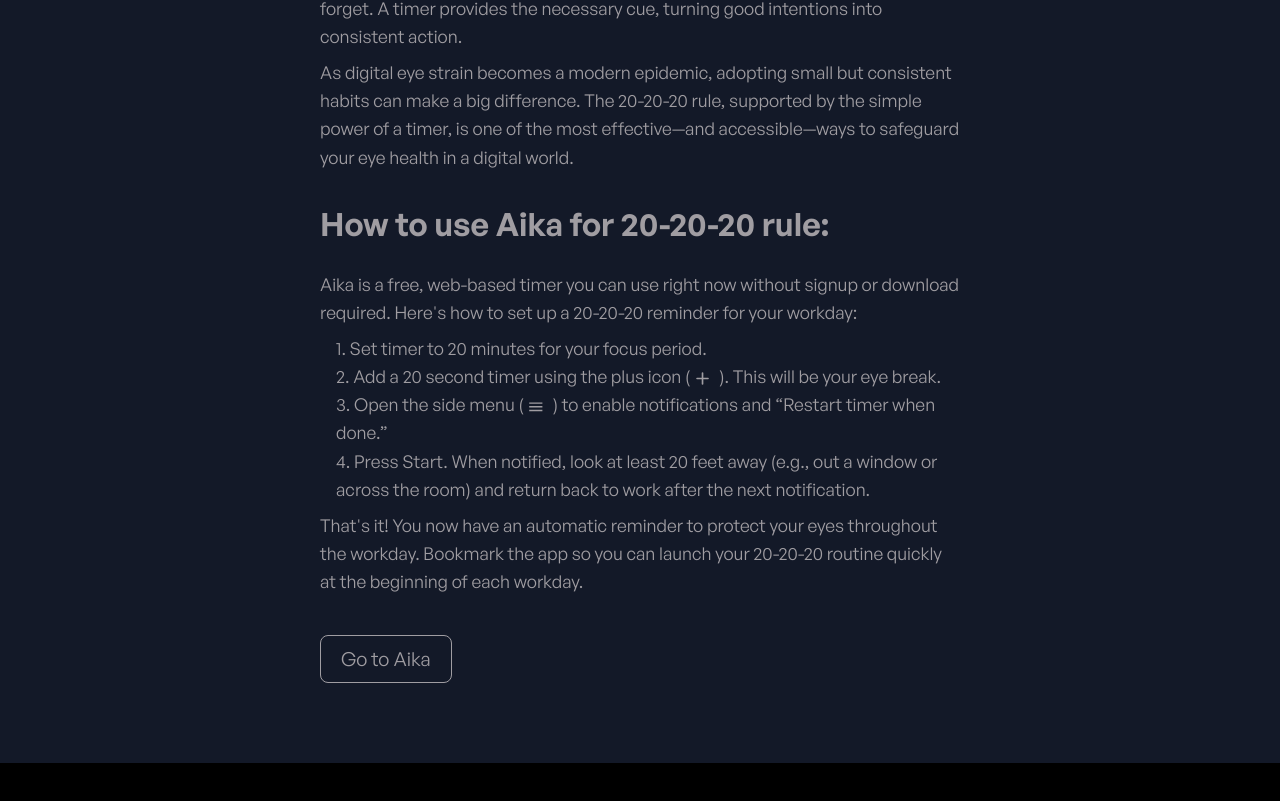
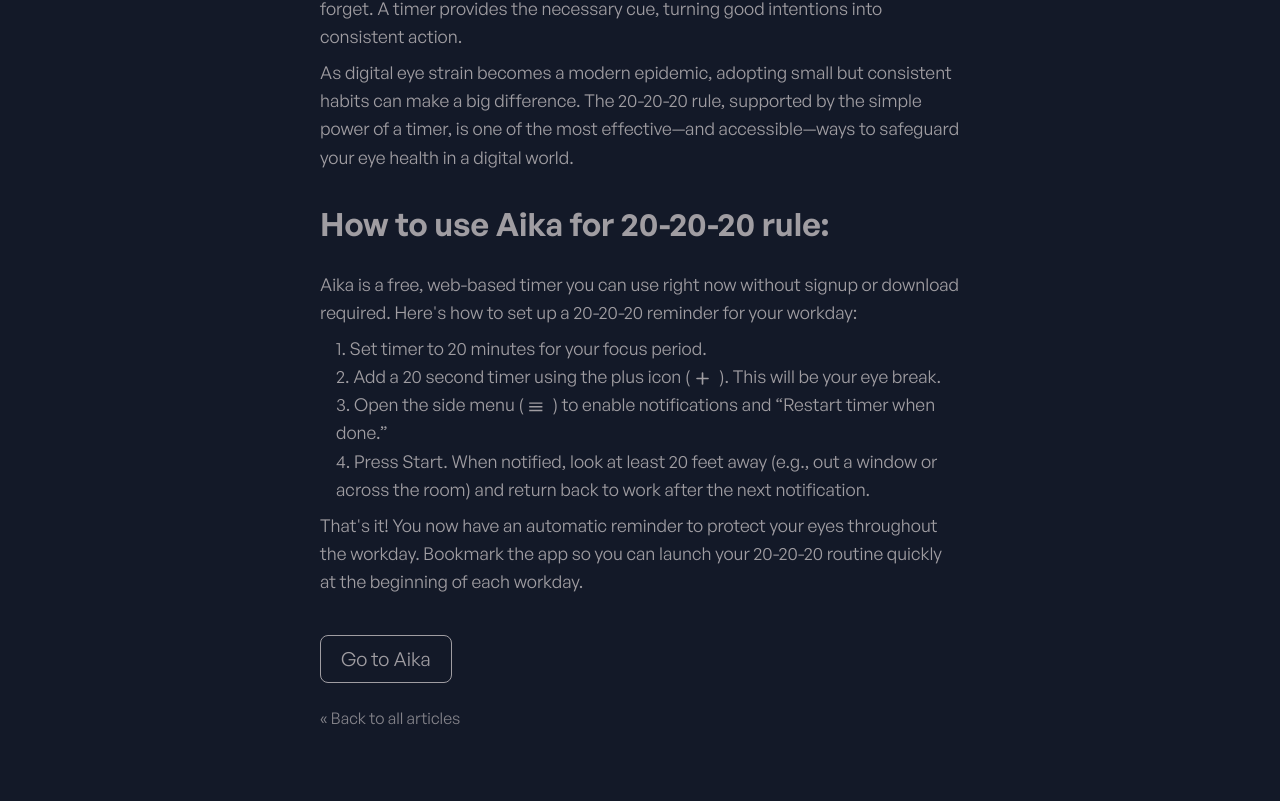
Before and after one commit to sund4e/timer, a Next.js app: page /articles/20-20-20-rule in a window 1280 px wide. Shown: the part 4662-5463 px from the top of the page. Before the commit the page ends 5425 px from the top, so only its background shows below. Built offline with nearby package versions, Linux system fonts and the light colour scheme; no server answers.

Commit message:
back link

```diff
--- a/components/ArticlePage/ArticlePage.tsx
+++ b/components/ArticlePage/ArticlePage.tsx
@@ -50,7 +50,6 @@ const ContentContainer = styled.div`
 `;
 
 const ActionButton = styled(Button)`
-  margin-top: 2rem;
   font-size: 1.2rem;
   background-color: ${({ theme }) => theme.colors.primary};
   border: 1px solid ${({ theme }) => theme.colors.light};
@@ -59,6 +58,25 @@ const ActionButton = styled(Button)`
   &:hover:not(:disabled) {
     border: 1px solid white;
     color: white;
+  }
+`;
+
+const ActionsContainer = styled.div`
+  display: flex;
+  flex-direction: column;
+  align-items: flex-start;
+  margin-top: 2rem;
+`;
+
+const BackLink = styled(Link)`
+  margin-top: 1.5rem;
+  color: ${({ theme }) => theme.colors.light};
+  text-decoration: none;
+  opacity: 0.8;
+  transition: opacity 0.2s ease-in-out;
+
+  &:hover {
+    opacity: 1;
   }
 `;
 
@@ -74,9 +92,12 @@ const ArticlePage = ({ article }: ArticlePageProps) => {
     >
       <Title>{article.title}</Title>
       <ContentContainer dangerouslySetInnerHTML={{ __html: article.content }} />
-      <Link href="/" passHref>
-        <ActionButton>Go to Aika</ActionButton>
-      </Link>
+      <ActionsContainer>
+        <Link href="/" passHref>
+          <ActionButton>Go to Aika</ActionButton>
+        </Link>
+        <BackLink href="/articles">« Back to all articles</BackLink>
+      </ActionsContainer>
     </Page>
   );
 };
```
